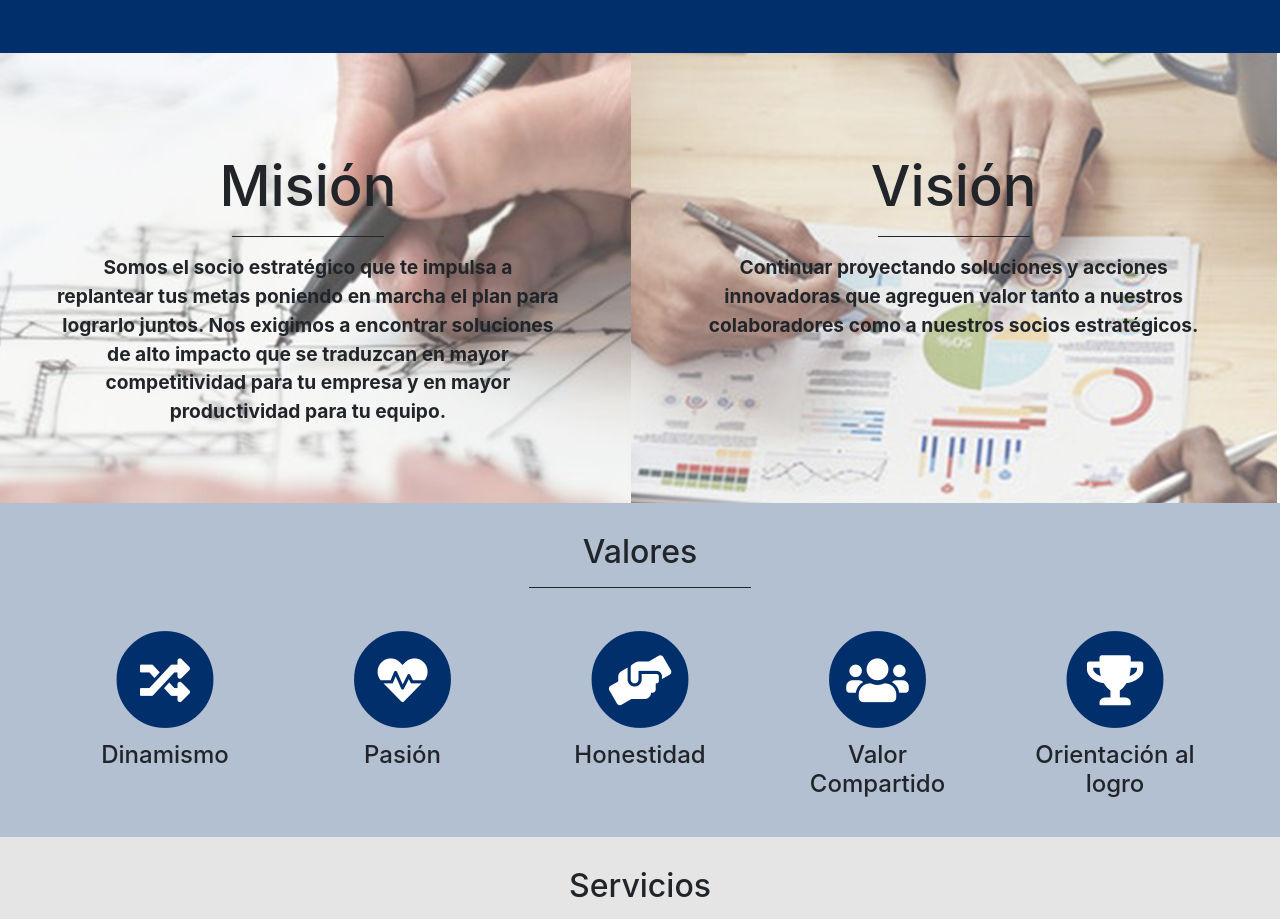
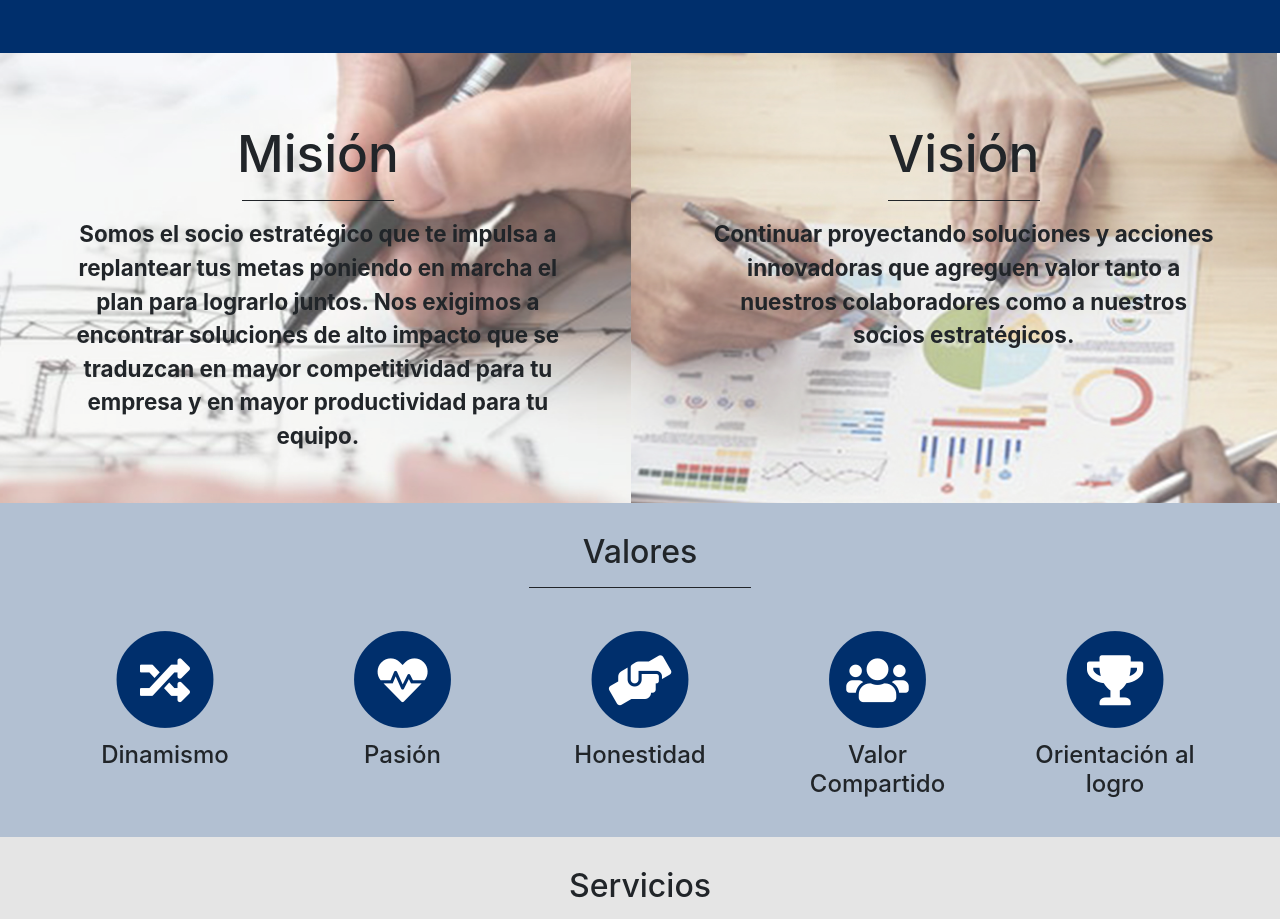
Before and after one commit to Adrik1137/EfectoHumano, a plain HTML site: page index.html in a window 1280 px wide. Shown: the part 1060-1979 px from the top of the page. Drawn offline with nearby package versions, Linux system fonts and the light colour scheme.

Commit message:
Added responsive design for mobile
Also added responsive design for #Mision section

```diff
--- a/css/efectohumano.css
+++ b/css/efectohumano.css
@@ -345,15 +345,16 @@ footer hr{
 	}
 
 	#Mision .mision-texto{
-		margin-top: -430px;
-		margin-left: -50px;
+		margin-top: -400px;
+		margin-left: 10px;
 	}
 
 	#Mision .mision-texto h2{
+		font-size: 2em;
 	}
 
 	#Mision .mision-texto p{
-		font-size:1.2em;
+		font-size:1em;
 	}
 
 	/*#legal, #contable, #humano{
@@ -368,12 +369,9 @@ footer hr{
 	}
 	*/
 
-	#productividad{
-
-	}
-
-	#seguridad{
-
+	#Servicios .btn-modal{
+		margin-left: -192px;
+	margin-top: 30px;
 	}
 }
 
@@ -381,6 +379,14 @@ footer hr{
 	#Mision .mision-texto{
 		margin-top: -420px;
 		margin-left: 5px;
+	}
+
+	#Mision .mision-texto h2{
+		font-size: 2.5em;
+	}
+
+	#Mision .mision-texto p{
+		font-size:1.3em;
 	}
 
 	/*#legal, #contable, #humano{
@@ -423,14 +429,15 @@ footer hr{
 
 	#Mision .mision-texto{
 		margin-top: -420px;
-		margin-left: 0px;
+		margin-left: 20px;
 	}
 
 	#Mision .mision-texto h2{
+		font-size: 2.8em;
 	}
 
 	#Mision .mision-texto p{
-		font-size:1.1em;
+		font-size:1.4em;
 	}
 
 	/*#legal, #contable, #humano{
@@ -462,13 +469,50 @@ footer hr{
 }
 
 @media (min-width: 600px) {
+	#Mision .mision-texto{
+		margin-top: -430px;
+		margin-left: 55px;
+	}
+
+	#Mision .mision-texto h2{
+		font-size: 2.8em;
+	}
+
+	#Mision .mision-texto p{
+		font-size: 1.3em;
+	}
+
 	#Servicios .btn-modal{
 		margin-left: -465px;
 		margin-top: 85px;
 	}
 }
 
+@media (min-width: 700px) {
+	#Mision .mision-texto{
+		margin-top: -390px;
+		margin-left: 120px;
+	}
+
+	#Mision .mision-texto p{
+		font-size: 1.3em;
+	}
+}
+
 @media (min-width: 770px) {
+	#Mision .mision-texto{
+		margin-top: -410px;
+		margin-left: 10px;
+	}
+
+	#Mision .mision-texto h2{
+		font-size: 2.5em;
+	}
+
+	#Mision .mision-texto p{
+		font-size: 1.1em;
+	}
+
 	#productividad{
 		margin-left: 100px;
 	}
@@ -495,14 +539,15 @@ footer hr{
 	}
 
 	#Mision .mision-texto{
-		margin-top: -350px;
+		margin-top: -380px;
 	}
 
 	#Mision .mision-texto h2{
+		font-size: 3em;
 	}
 
 	#Mision .mision-texto p{
-		font-size:1.2em;
+		font-size:1.3em;
 	}
 
 	/*#legal, #contable, #humano{
@@ -535,6 +580,18 @@ footer hr{
 }
 
 @media (min-width: 1200px) {
+	#Mision .mision-texto{
+		margin-top: -380px;
+	}
+
+	#Mision .mision-texto h2{
+		font-size: 3.2em;
+	}
+
+	#Mision .mision-texto p{
+		font-size:1.4em;
+	}
+
 	#productividad{
 		margin-left: 180px;
 	}
```
